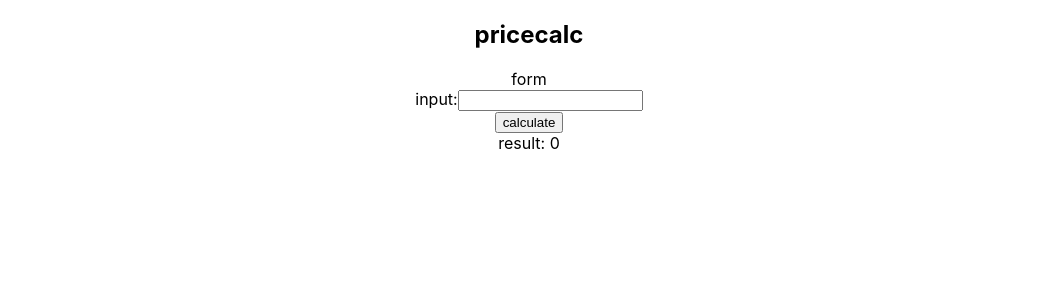
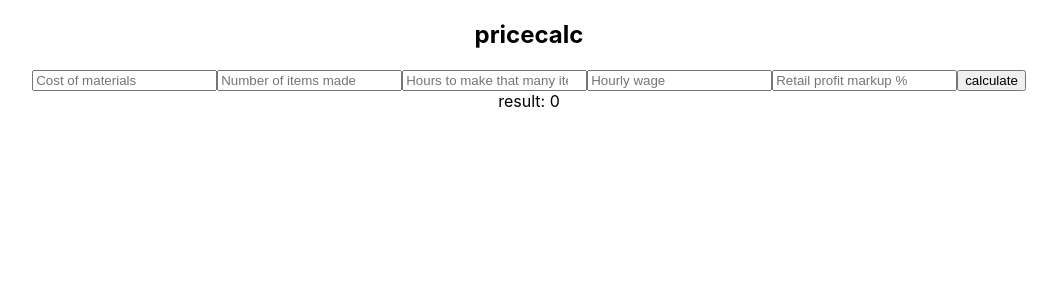
Before and after one commit to gennymcdonagh/pricecalc, a React app: page / in a window 1280 px wide. Shown: the top 300 px of the page, without its empty margins (111-1168 px from the left). Built offline with nearby package versions, Linux system fonts and the light colour scheme.

Commit message:
set up inputs and calculation function

```diff
--- a/src/App.js
+++ b/src/App.js
@@ -6,9 +6,19 @@ import Result from './components/Result/Result'
 
 class App extends Component {
 
-  calculateTotals = (number) => {
-    console.log('calc');
-    this.setState({resultData : number * 2})
+  calculateTotals = (data) => {
+    console.log(data);
+    const { cost, items, time, wage, markup } = data;
+
+    const materialsPerItem = cost / items;
+    const wagePerItem = (time * wage) / items;
+    const materialsWagePerItem = materialsPerItem + wagePerItem;
+    const markupPrice = materialsWagePerItem * (markup / 100)
+    const total = materialsWagePerItem + markupPrice;
+
+    this.setState({
+      resultData: total
+    });
   }
 
   constructor() {
--- a/src/components/Form/Form.js
+++ b/src/components/Form/Form.js
@@ -4,27 +4,76 @@ import './Form.css';
 class Form extends Component {
   constructor(props) {
     super(props);
-    this.state = { inputValue: null};
+    this.state = {
+      cost: "",
+      items: "",
+      time: "",
+      wage: "",
+      markup: ""
+    };
+
+    this.handleInputChange = this.handleInputChange.bind(this);
   }
 
-  updateInputValue(e) {
+  handleInputChange(e) {
     this.setState({
-      inputValue: e.target.value
+      [e.target.name]: e.target.value
     });
   }
 
   render() {
     const { calculateTotals } = this.props;
-    const { inputValue } = this.state;
+    const { cost, items, time, wage, markup } = this.state;
 
     return (
       <div className="form">
-        form
-        <div>
-          <label htmlFor="input1">input:</label>
-          <input id="input1" value={inputValue} onChange={e => this.updateInputValue(e)} />
-        </div>
-        <button onClick={() => calculateTotals(inputValue)}>calculate</button>
+
+        <input
+          value={cost}
+          onChange={this.handleInputChange}
+          placeholder="Cost of materials"
+          type="number"
+          name="cost"
+          required
+        />
+
+        <input
+          value={items}
+          onChange={this.handleInputChange}
+          placeholder="Number of items made"
+          type="number"
+          name="items"
+          required
+        />
+
+        <input
+          value={time}
+          onChange={this.handleInputChange}
+          placeholder="Hours to make that many items"
+          type="number"
+          name="time"
+          required
+        />
+
+        <input
+          value={wage}
+          onChange={this.handleInputChange}
+          placeholder="Hourly wage"
+          type="number"
+          name="wage"
+          required
+        />
+
+        <input
+          value={markup}
+          onChange={this.handleInputChange}
+          placeholder="Retail profit markup %"
+          type="number"
+          name="markup"
+          required
+        />
+
+        <button onClick={() => calculateTotals(this.state)}>calculate</button>
       </div>
     );
   }
```
